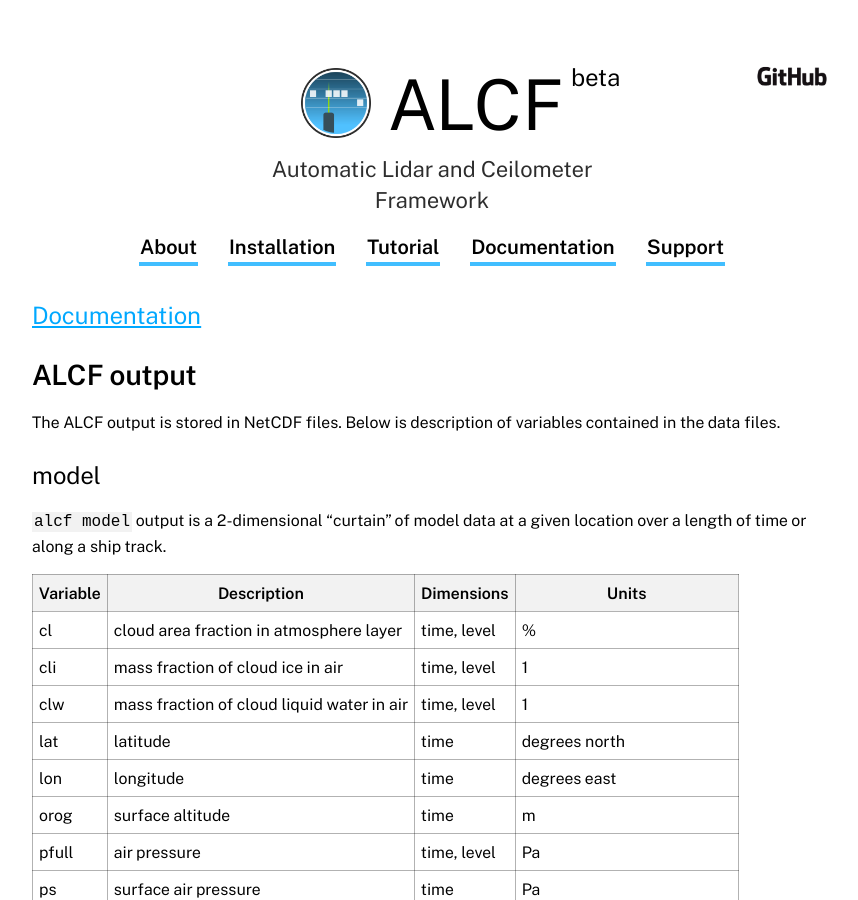
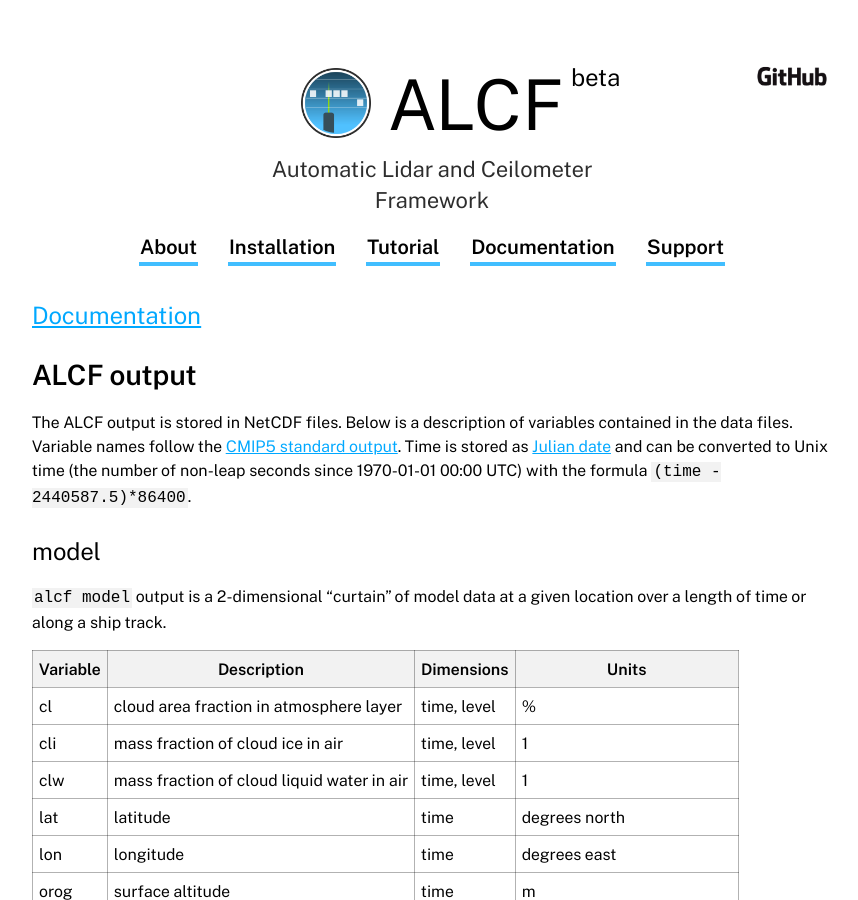
Before and after one commit to alcf-lidar/alcf-lidar.github.io, a Jekyll site: the page built from documentation/alcf_output/index.md, in a window 1280 px wide and 900 px high. Shown: the whole window, without its empty margins (208-1066 px from the left). Built offline with Jekyll 4.4.1, drawn with Linux system fonts in a browser that asks for light colours.

Commit message:
Improve NetCDF output description

```diff
--- a/documentation/alcf_output/index.md
+++ b/documentation/alcf_output/index.md
@@ -6,8 +6,12 @@ layout: default
 ### [Documentation](../)
 ## ALCF output
 
-The ALCF output is stored in NetCDF files. Below is description of variables
-contained in the data files.
+The ALCF output is stored in NetCDF files. Below is a description of variables
+contained in the data files. Variable names follow the
+[CMIP5 standard output](https://pcmdi.llnl.gov/mips/cmip5/docs/standard_output.pdf).
+Time is stored as [Julian date](https://en.wikipedia.org/wiki/Julian_day)
+and can be converted to Unix time (the number of non-leap seconds since
+1970-01-01 00:00 UTC) with the formula `(time - 2440587.5)*86400`.
 
 ### model
 
```
